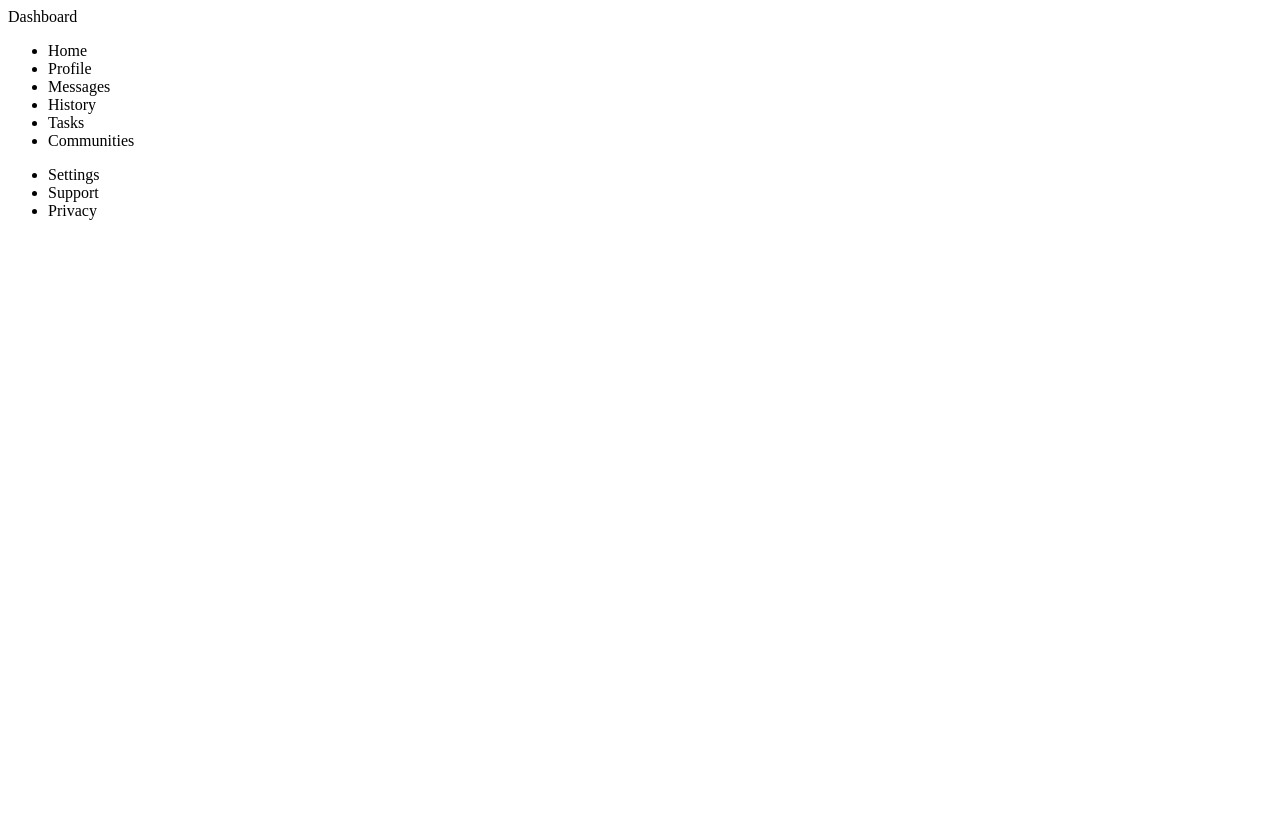
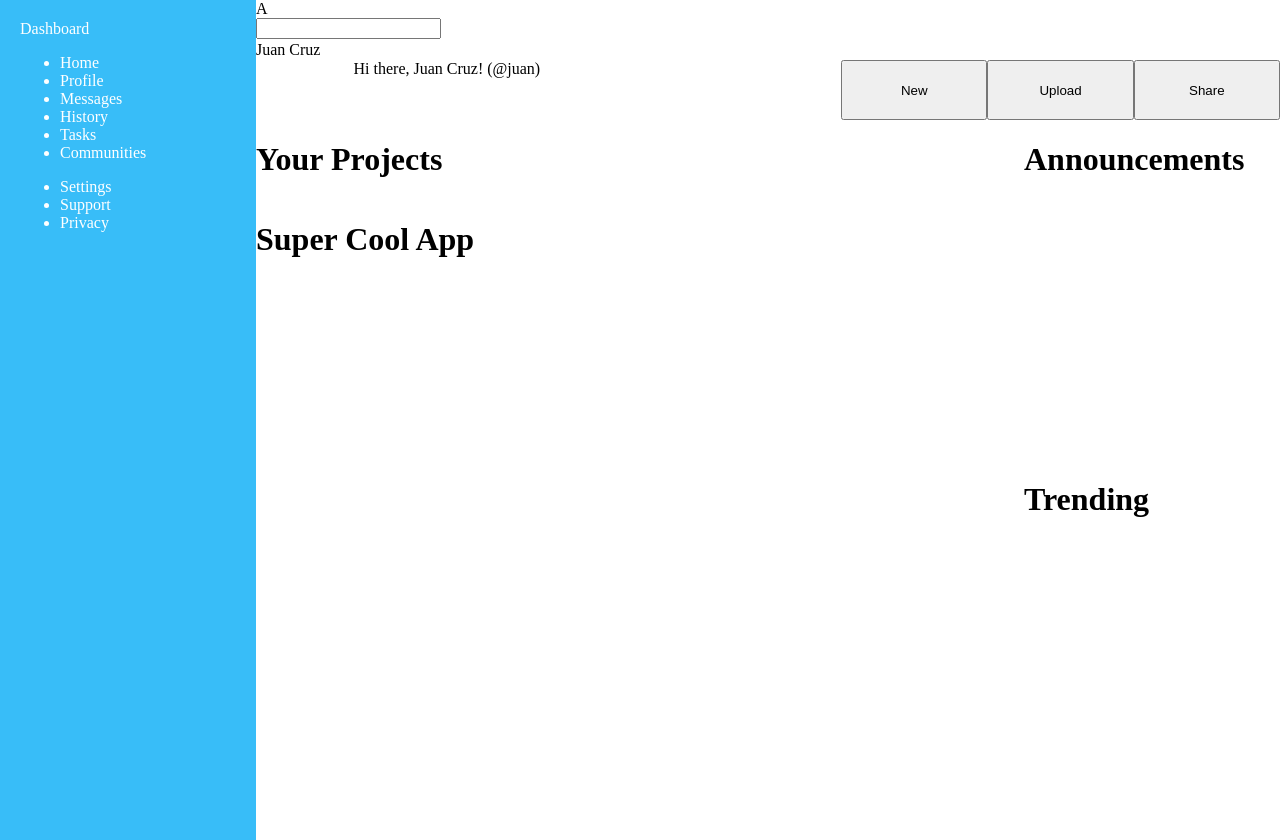
Before and after one commit to thephilosopher13/admin-dashboard, a plain HTML site: page index.html in a window 1280 px wide. Before the commit the page ends 816 px from the top, so only its background shows below. Drawn offline with Linux system fonts and the light colour scheme.

Commit message:
created divs for content and basic CSS grids

```diff
--- a/index.html
+++ b/index.html
@@ -9,7 +9,6 @@
     <script src="javascript.js"></script>
 </head>
 <body>
-    <div class="container">
     <div class="sidenav">
         <div>Dashboard</div>
         <ul>
@@ -27,11 +26,32 @@
         </ul>
     </div>
     <div class="main">
-            <div class="header"></div>
+        <div class="header">
+            <div class="searchbar">
+                <div>
+                    <div>A</div>
+                    <input type="search">
+                </div>
+                <div>
+                    <div></div>
+                    <div></div>
+                    <div>Juan Cruz</div>
+                </div>
+            </div>
+            <div class="greetingandbuttons">
+                <div></div>
+                <div>Hi there, Juan Cruz! (@juan)</div>
+                <button>New</button>
+                <button>Upload</button>
+                <button>Share</button>
+            </div>
+        </div>
         <div class="maincontent">
             <div class="projects">
+                <h1>Your Projects</h1>
+                <div class="projectcardsdivs">
                     <div class="projectcards">
-                        <h1></h1>
+                        <h1>Super Cool App</h1>
                         <p></p>
                         <div class="icons">
                             <div></div>
@@ -91,7 +111,10 @@
                         </div>
                     </div>
                 </div>
+            </div>
             <div class="announcements">
+                <h1>Announcements</h1>
+                <div class="announcementdivs">
                     <div class="announcementitem">
                         <h2></h2>
                         <p></p>
@@ -105,7 +128,10 @@
                         <p></p>
                     </div>
                 </div>
+            </div>
             <div class="trending">
+                <h1>Trending</h1>
+                <div class="trendingdivs">
                     <div class="profilepicture"></div>
                     <div class="otheruser">
                         <div class="username"></div>
--- a/styles.css
+++ b/styles.css
@@ -1,10 +1,56 @@
-.container {
+body {
     height: 100vh;
     width: 100vw;
     display: grid;
-    grid-template-columns: 2.5fr 10fr;
+    grid-template-columns: 2fr 8fr;
+    margin: 0;
 }
 
-.container .sidenav {
-    height: 100%
+body .sidenav {
+    height: 100%;
+    background-color: #38bdf8;
+    padding: 20px;
+    color: white;
+    grid-column: 1 / 2;
 }
+
+.main {
+    display: grid;
+    grid-template-rows: 1.5fr 8.5fr
+}
+
+.header {
+    display: grid;
+    grid-template-rows: 1fr 1fr;
+}
+
+.searchbar {
+    display: grid;
+
+}
+.greetingandbuttons {
+    display: grid;
+    grid-template-columns: 1fr 5fr 1.5fr 1.5fr 1.5fr;
+}
+
+.maincontent {
+    display: grid;
+    grid-template: 1fr 1fr 1fr 1fr 1fr 1fr / 3fr 1fr;
+}
+
+.projects {
+    grid-area: 1 / 1 / 7 / 2;
+}
+
+.projects .projectcardsdivs {
+    display: grid;
+    grid-template: 1fr 1fr 1fr / 1.5fr 1.5fr;
+}
+
+.announcements {
+    grid-area: 1 / 2 / 4 / 3;
+}
+
+.trending {
+    grid-area: 4 / 2 / 7 / 3;
+}
```
Lines whose indentation alone changed are shown as unchanged.
